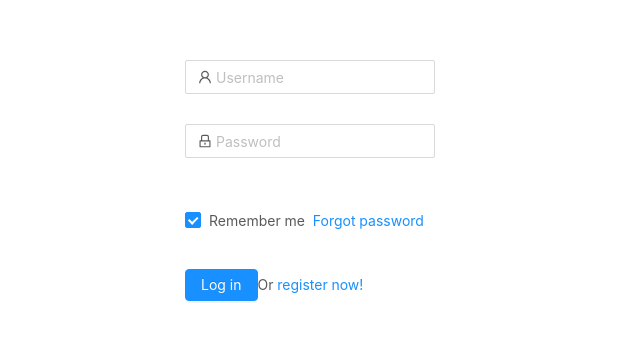
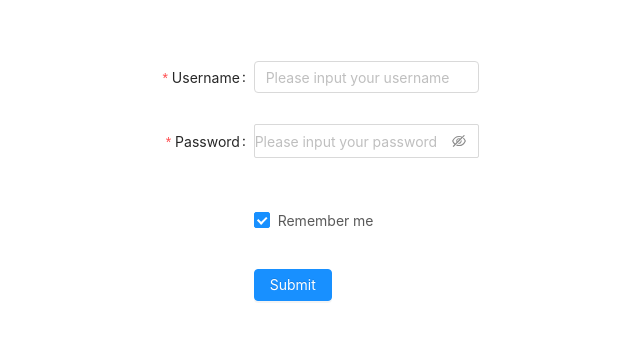
Before and after one commit to Leexiaop/hooks-platform-next, a Next.js app: page /login in a window 1280 px wide. Shown: the part 207-546 px from the top of the page, without its empty margins (330-970 px from the left). Built offline with nearby package versions, Linux system fonts and the light colour scheme.

Commit message:
添加登录接口,并且做好接口调用验证

```diff
--- a/package.json
+++ b/package.json
@@ -15,6 +15,7 @@
     "isomorphic-fetch": "^2.2.1",
     "mini-css-extract-plugin": "^0.9.0",
     "next": "9.2.2",
+    "nookies": "^2.1.1",
     "react": "16.13.0",
     "react-dom": "16.13.0",
     "webpack-filter-warnings-plugin": "^1.2.1"
--- a/pages/login.js
+++ b/pages/login.js
@@ -1,66 +1,91 @@
 import React from 'react';
 import Default from '../layouts/default';
-import { Form, Input, Button, Checkbox } from 'antd';
-import { UserOutlined, LockOutlined } from '@ant-design/icons';
+import { Form, Input, Button, Checkbox, message } from 'antd';
+import Router from 'next/router';
+import nookies from 'nookies';
 
-
+const layout = {
+    labelCol: {
+        span: 8
+    },
+    wrapperCol: {
+        span: 16
+    }
+};
+const tailLayout = {
+    wrapperCol: {
+        offset: 8,
+        span: 16
+    }
+};
 const Home = () => {
-    const onFinish = values => {
-        console.log('Received values of form: ', values);
+    const onFinish = async (values) => {
+        const res = await fetch('http://project_platform.lee.com/api/login', {
+            method: 'POST',
+            headers: {
+                'Content-Type': 'application/json'
+            },
+            body: JSON.stringify({ username: values.username, password: values.password })
+        })
+        const data = await res.json()
+        if (data.code) {
+            message.error('登录失败，请重新登录！')
+        } else {
+            message.success('恭喜您，登录成功！')
+            nookies.set(null, 'userInfo', JSON.stringify(data.data), {
+                maxAge: 30 * 24 * 60 * 60,
+                path: '/'
+            })
+            Router.push('/')
+        }
     };
     return (
         <Default title="后台管理系统--登录">
             <div className="login">
                 <Form
-                    name="normal_login"
-                    className="login-form"
+                    {...layout}
+                    name="basic"
                     initialValues={{
-                      remember: true
+                        remember: true,
                     }}
-                    onFinish={onFinish}
-                >
+                        onFinish={onFinish}
+                    >
                     <Form.Item
+                        label="Username"
                         name="username"
                         rules={[
                             {
                                 required: true,
-                                message: 'Please input your Username!',
-                            }
+                                message: 'Please input your username!',
+                            },
                         ]}
                     >
-                        <Input prefix={<UserOutlined className="site-form-item-icon" />} placeholder="Username" />
+                        <Input placeholder="Please input your username" autoComplete="username"/>
                     </Form.Item>
+
                     <Form.Item
+                        label="Password"
                         name="password"
                         rules={[
                             {
                                 required: true,
-                                message: 'Please input your Password!',
+                                message: 'Please input your password!',
                             }
                         ]}
                     >
-                        <Input
-                          prefix={<LockOutlined className="site-form-item-icon" />}
-                          type="password"
-                          placeholder="Password"
-                        />
+                        <Input.Password autoComplete="password" placeholder="Please input your password"/>
                     </Form.Item>
-                    <Form.Item>
-                    <Form.Item name="remember" valuePropName="checked" noStyle>
+
+                    <Form.Item {...tailLayout} name="remember" valuePropName="checked">
                         <Checkbox>Remember me</Checkbox>
                     </Form.Item>
-                    <a className="login-form-forgot" href="">
-                      Forgot password
-                    </a>
+
+                    <Form.Item {...tailLayout}>
+                        <Button type="primary" htmlType="submit">
+                        Submit
+                        </Button>
                     </Form.Item>
-
-                    <Form.Item>
-                        <Button type="primary" htmlType="submit" className="login-form-button">
-                          Log in
-                        </Button>
-                        Or <a href="">register now!</a>
-                    </Form.Item>
-                </Form>
+                    </Form>
             </div>
             <style jsx>
                 {`
```
Also changed, not shown: layouts/main.js (+16 -3 lines), pages/index.js (+18 -4 lines), pages/slider.js (+7 -2 lines), 1 other file (tests, documents, lock files or other folders).
